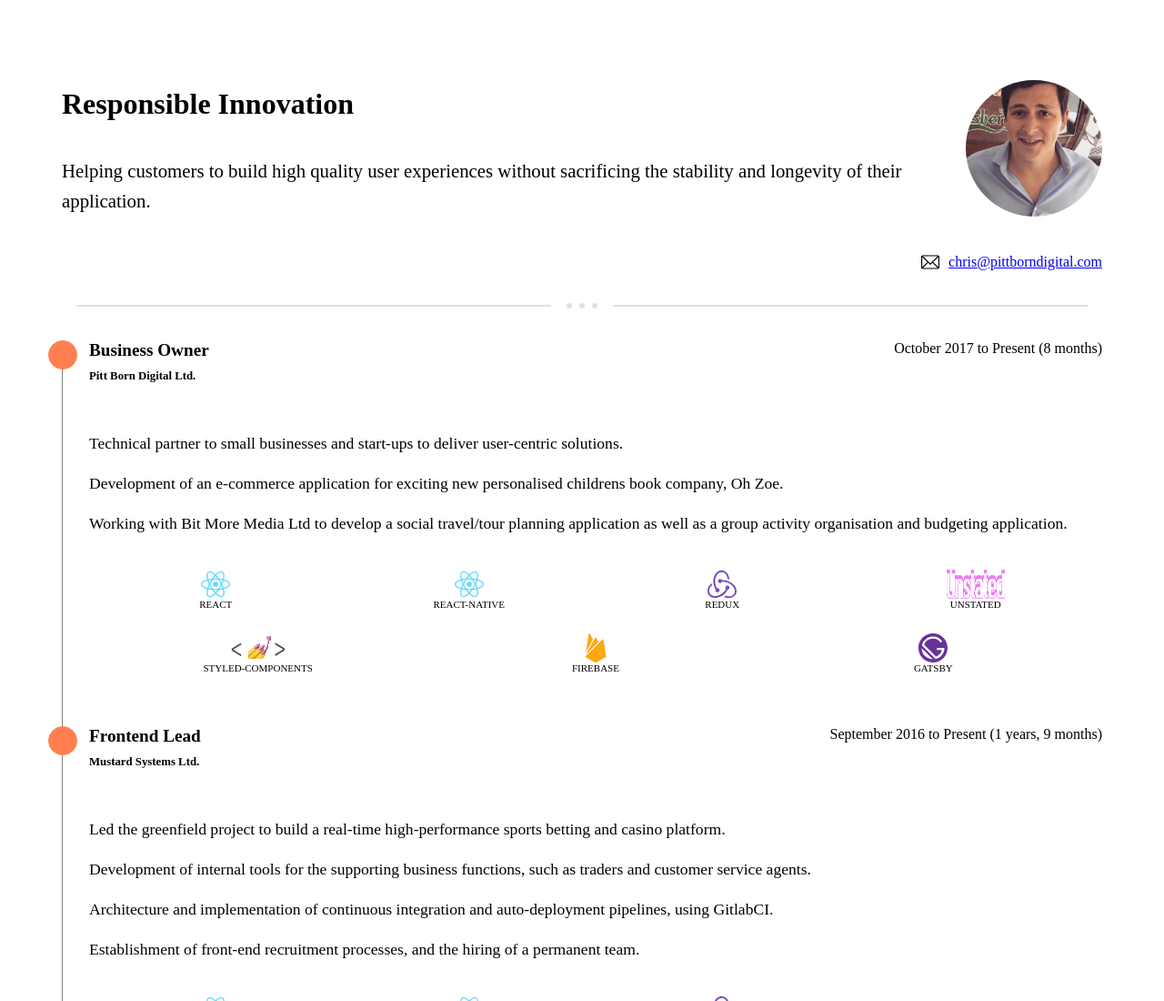
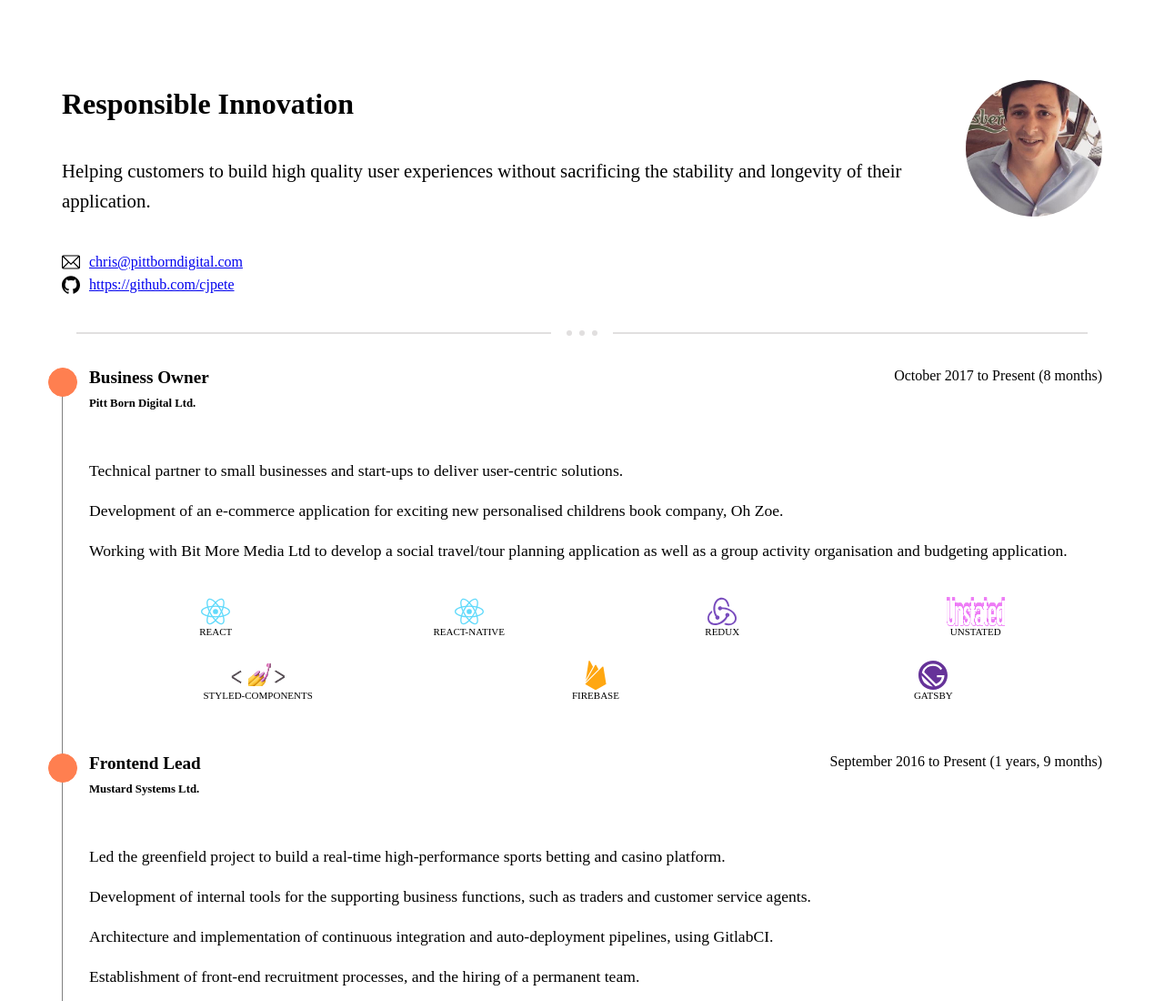
Before and after one commit to pittborndigital/pbd-cv, a Gatsby site: page / in a window 1280 px wide. Shown: the top 1100 px of the page at 91% size. Built offline with nearby package versions, Linux system fonts and the light colour scheme; Gatsby itself is replaced by a stand-in of ours.

Commit message:
Add github link to contact details.

```diff
--- a/src/components/Profile.js
+++ b/src/components/Profile.js
@@ -1,6 +1,7 @@
 import React from 'react'
 import styled from 'styled-components'
 
+import GithubIcon from './icon/Github'
 import MailIcon from './icon/Mail'
 
 const ProfileText = styled.div``
@@ -59,27 +60,27 @@ const ProfilePrimaryContainer = styled.div`
 
 const ContactDetails = styled.div`
   display: flex;
-  flex-direction: row;
-  justify-content: flex-end;
+  flex-direction: column;
+  align-items: flex-start;
 
   @media only screen and (max-width: 700px) {
-    flex-direction: column;
     align-items: center;
   }
 `
 
-const Email = styled.a`
+const ContactItem = styled.a`
   display: flex;
   flex-direction: row;
   align-items: center;
   justify-content: center;
+  margin-bottom: 5px;
 `
 
-const EmailAddress = styled.span`
+const ContactText = styled.span`
   margin-left: 10px;
 `
 
-const Profile = ({ title, blurb, profilePicture, email }) => (
+const Profile = ({ title, blurb, profilePicture, email, github }) => (
   <Container>
     <ProfilePrimaryContainer>
       <ProfileText>
@@ -90,14 +91,16 @@ const Profile = ({ title, blurb, profilePicture, email }) => (
         <ProfilePicture src={profilePicture} />
       </ProfilePictureContainer>
     </ProfilePrimaryContainer>
-    {email && (
-      <ContactDetails>
-        <Email rel="email" href={`mailto:${email}`}>
-          <MailIcon fill="black" height={20} width={20} />
-          <EmailAddress>{email}</EmailAddress>
-        </Email>
-      </ContactDetails>
-    )}
+    <ContactDetails>
+      <ContactItem rel="email" href={`mailto:${email}`}>
+        <MailIcon fill="black" height={20} width={20} />
+        <ContactText>{email}</ContactText>
+      </ContactItem>
+      <ContactItem target="_blank" href={github}>
+        <GithubIcon fill="black" height={20} width={20} />
+        <ContactText>{github}</ContactText>
+      </ContactItem>
+    </ContactDetails>
   </Container>
 )
 
--- /dev/null
+++ b/src/components/icon/Github.js
@@ -0,0 +1,10 @@
+import React from 'react'
+
+const GithubIcon = ({ fill = '#DD0031', width = 32, height = 32 }) => (
+  <svg role="img" viewBox="0 0 24 24" xmlns="http://www.w3.org/2000/svg" width={width} height={height}>
+    <title id="simpleicons-github-icon">GitHub icon</title>
+    <path fill={fill} d="M12 .297c-6.63 0-12 5.373-12 12 0 5.303 3.438 9.8 8.205 11.385.6.113.82-.258.82-.577 0-.285-.01-1.04-.015-2.04-3.338.724-4.042-1.61-4.042-1.61C4.422 18.07 3.633 17.7 3.633 17.7c-1.087-.744.084-.729.084-.729 1.205.084 1.838 1.236 1.838 1.236 1.07 1.835 2.809 1.305 3.495.998.108-.776.417-1.305.76-1.605-2.665-.3-5.466-1.332-5.466-5.93 0-1.31.465-2.38 1.235-3.22-.135-.303-.54-1.523.105-3.176 0 0 1.005-.322 3.3 1.23.96-.267 1.98-.399 3-.405 1.02.006 2.04.138 3 .405 2.28-1.552 3.285-1.23 3.285-1.23.645 1.653.24 2.873.12 3.176.765.84 1.23 1.91 1.23 3.22 0 4.61-2.805 5.625-5.475 5.92.42.36.81 1.096.81 2.22 0 1.606-.015 2.896-.015 3.286 0 .315.21.69.825.57C20.565 22.092 24 17.592 24 12.297c0-6.627-5.373-12-12-12"/>
+  </svg>
+)
+
+export default GithubIcon
--- a/src/data/cv.md
+++ b/src/data/cv.md
@@ -2,6 +2,7 @@
 title: "Responsible Innovation"
 profilePicture: "./ProfilePic2.jpg"
 contactEmail: "chris@pittborndigital.com"
+github: "https://github.com/cjpete"
 ---
 
 Helping customers to build high quality user experiences without sacrificing the stability and longevity of their application.
--- a/src/pages/index.js
+++ b/src/pages/index.js
@@ -64,13 +64,21 @@ export default ({ data }) => {
     }),
   ]
 
+  const {
+    title,
+    profilePicture,
+    contactEmail,
+    github,
+  } = data.cvData.frontmatter
+
   return (
     <PageWrapper>
       <Profile
-        title={data.cvData.frontmatter.title}
+        title={title}
         blurb={<p dangerouslySetInnerHTML={{ __html: data.cvData.html }} />}
-        profilePicture={data.cvData.frontmatter.profilePicture.publicURL}
-        email={data.cvData.frontmatter.contactEmail}
+        profilePicture={profilePicture.publicURL}
+        email={contactEmail}
+        github={github}
       />
       <PageDivider />
       <Timeline items={timeline} />
@@ -87,6 +95,7 @@ export const query = graphql`
       frontmatter {
         title,
         contactEmail,
+        github,
         profilePicture {
           publicURL,
         }
```
